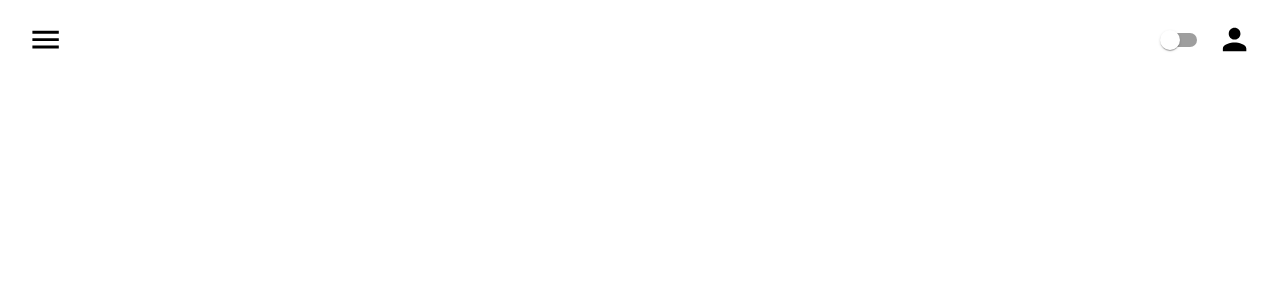
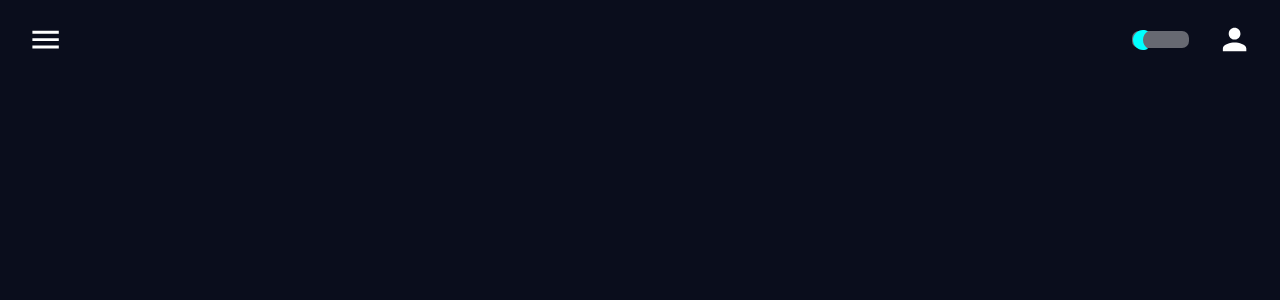
Before and after one commit to spirev/my_workplace, a React (Create React App) app: page / in a window 1280 px wide. Shown: the top 300 px of the page. Built offline with nearby package versions, Linux system fonts and the light colour scheme.

Commit message:
custom theme-switcher

```diff
--- a/src/components/Header/Header.css
+++ b/src/components/Header/Header.css
@@ -1,5 +1,17 @@
-.iconButton {
-    color: rgb(210, 85, 12);
-    font-size: 2.2rem;
-    cursor: pointer;
-};
+header {
+    display: flex;
+    flex-flow: row nowrap;
+    justify-content: space-between;
+    padding: 14px 20px 0px 20px;
+}
+
+.MuiSwitch-track {
+    background-color: red;
+}
+
+#rightIconsContainer {
+    display: flex;
+    justify-content: space-between;
+    align-items: center;
+    min-width: 140px;
+}
--- a/src/components/Header/Header.tsx
+++ b/src/components/Header/Header.tsx
@@ -1,46 +1,69 @@
+import { CSSProperties, useContext } from 'react';
+import { CustomThemeContext, useTheme } from '../../themes/CustomThemeProvider';
+import './Header.css';
+
+import NightlightIcon from '@mui/icons-material/Nightlight';
+import WbSunnyIcon from '@mui/icons-material/WbSunny';
 import MenuIcon from '@mui/icons-material/Menu';
 import Switch from '@mui/material/Switch';
 import PersonIcon from '@mui/icons-material/Person';
 import IconButton from '@mui/material/IconButton';
-import { CSSProperties, useContext } from 'react';
-import { CustomThemeContext, useTheme } from '../../themes/CustomThemeProvider';
-import './Header.css';
+
 
 export function Header() {
   const { theme } = useTheme();
-    const { toggleTheme } = useContext<any>(CustomThemeContext);
+  const { themeName, toggleTheme } = useContext<any>(CustomThemeContext);
 
-    const headerStyle: CSSProperties = {
-        display: 'flex',
-        flexFlow: 'row nowrap',
-        justifyContent: 'space-between',
-        padding: '14px 20px 0px 20px',
-    };
-
-    const menuIconeStyle: CSSProperties = {
+  const headerIconsStyle: CSSProperties = {
     color: theme.palette.text.primary,
     fontSize: '2.2rem',
     cursor: 'pointer',
   };
 
+  const themeSwitchStyle = {
+    width: '58%',
+    height: '80%',
+    borderRadius: '20px',
+    '.MuiSwitch-track': {
+      backgroundColor: themeName === 'darkTheme' ? '#FFFFFF' : '#FFFFFF',
+    },
+    '& .MuiSwitch-switchBase': {
+      '&.Mui-checked': {
+        transform: 'translateX(40px)',
+        '& + .MuiSwitch-track': {
+          backgroundColor: 'rgb(136, 136, 136)',
+
+        },
+      },
+    },
+    'disabled': {
+      backgroundColor: 'red',
+    }
+  }
+
   function themeSwitchHandler() {
     toggleTheme();
   };
 
+  console.log(themeName);
+
   return (
-        <header style={headerStyle}>
+    <header>
       <IconButton >
-                <MenuIcon style={menuIconeStyle} />
+        <MenuIcon style={headerIconsStyle} id='headerIcons' />
       </IconButton>
-            <div>
+      <div id='rightIconsContainer'>
         <Switch
           size='medium'
           defaultChecked={false}
+          icon={<NightlightIcon color="secondary" />}
+          checkedIcon={<WbSunnyIcon sx={{ borderRadius: '20px', color: 'black' }} />}
           onChange={themeSwitchHandler}
+          sx={themeSwitchStyle}
         />
         <IconButton>
           <PersonIcon
-                        style={menuIconeStyle}
+            style={headerIconsStyle}
           />
         </IconButton>
       </div>
--- a/src/themes/CustomThemeProvider.tsx
+++ b/src/themes/CustomThemeProvider.tsx
@@ -30,7 +30,7 @@ function CustomThemeProvider({ children }: { children: React.ReactNode }) {
   };
 
   useEffect(() => {
-    setTheme('lightTheme');
+    setTheme('darkTheme');
   }, []);
 
   return (
```
Also changed, not shown: todo.txt. Lines whose indentation alone changed are shown as unchanged.
